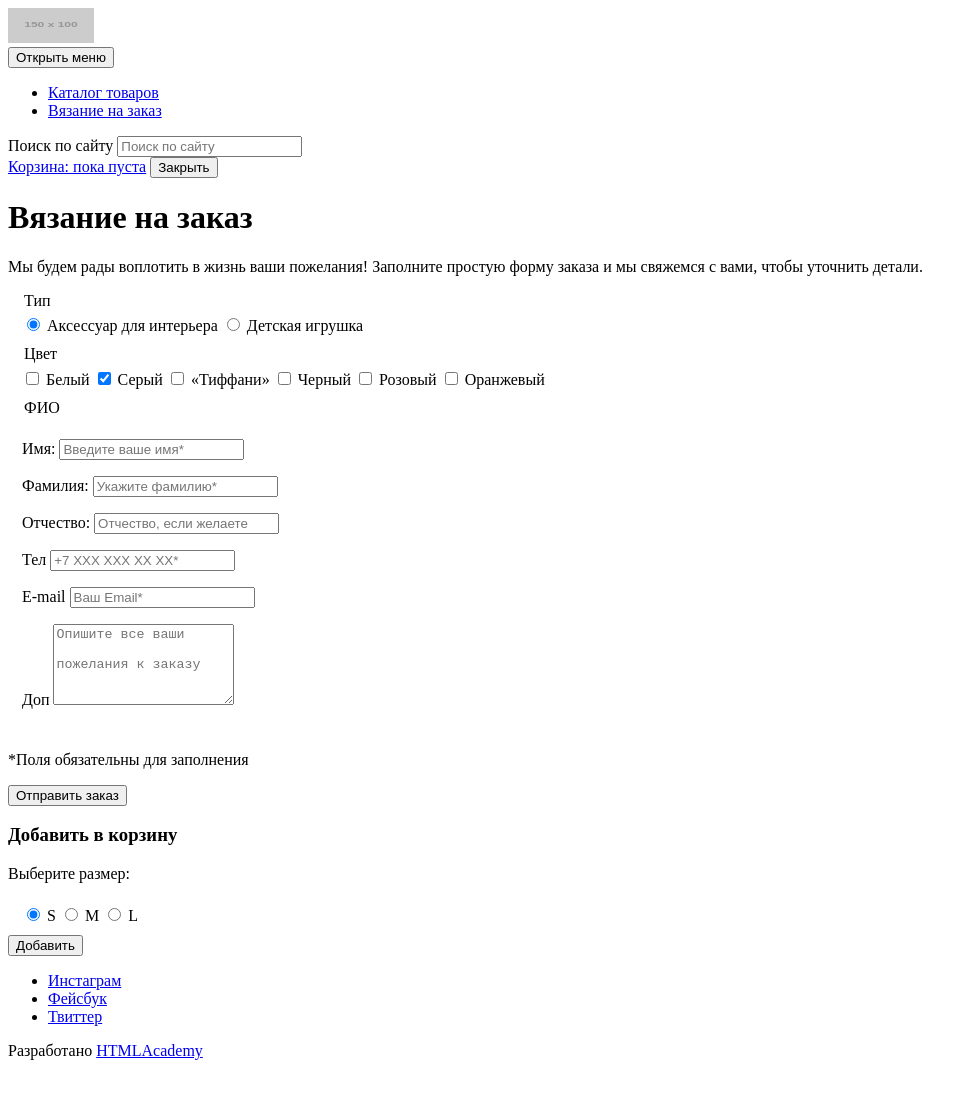
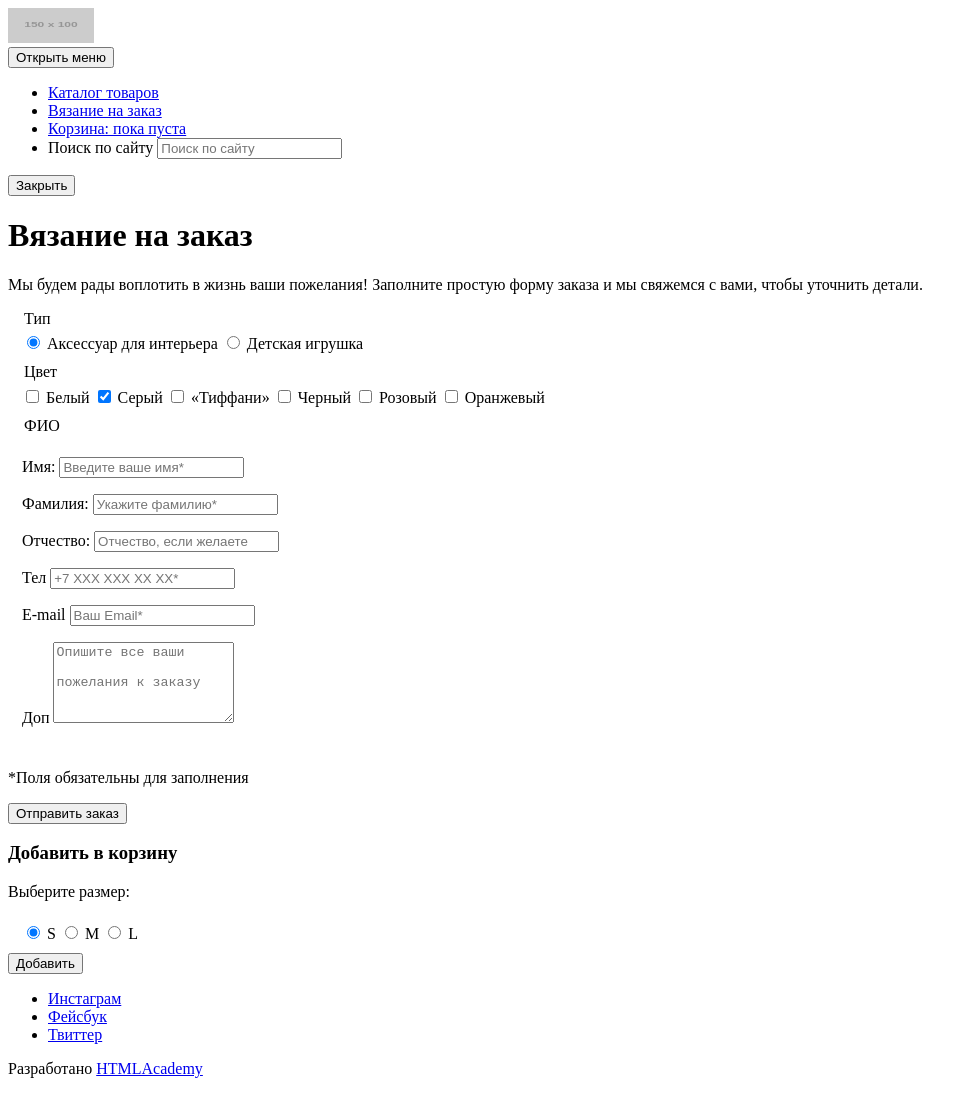
Before and after one commit to Svetlana-Gubina/369637-mishka-16, a website: page source/form.html in a window 1280 px wide. Shown: the whole page, without its empty margins (0-977 px from the left). Drawn offline with Linux system fonts and the light colour scheme; placeholder pictures from the web are drawn by us.

Commit message:
Fix classes in site-list & footer

```diff
--- a/source/form.html
+++ b/source/form.html
@@ -13,12 +13,14 @@
                 <ul class="main-nav__list site-list">
                    <li class="site-list__item"><a href="catalog.html">Каталог товаров</a></li>
                    <li class="site-list__item"><a href="order.html">Вязание на заказ</a></li>
+                   <li class="site-list__item"><a href="cart.html">Корзина: пока пуста</a></li>
+                   <li class="site-list__item">
+                      <form class="site-list__form" action="https://echo.htmlacademy.ru" method="GET">
+                        <label class="visually-hidden" for="search-field">Поиск по сайту</label>
+                        <input id="search-field" type="search" placeholder="Поиск по сайту">
+                     </form>
+                   </li>
                 </ul>
-                <form class="site-list__form" action="https://echo.htmlacademy.ru" method="GET">
-                   <label class="visually-hidden" for="search-field">Поиск по сайту</label>
-                   <input class="site-list__item" id="search-field" type="search" placeholder="Поиск по сайту">
-                </form>
-                <a class="site-list__item" href="cart.html">Корзина: пока пуста</a>
                 <button class="btn-close" type="button">Закрыть</button>
              </div>
           </nav>
@@ -105,7 +107,7 @@
              <button class="modal__form-button button" type="submit">Добавить</button>
           </form>
       </section>
-      <page-footer class="page-footer">
+      <footer class="page-footer">
           <div class="page-footer__container social">
              <ul class="social__list">
                 <li class="social__item"><a class="social__link social__link--inst" href="#">Инстаграм</a></li>
@@ -116,7 +118,6 @@
           <div class="page-footer__container copyright">
              <p class="copyright__text">Разработано <a class="copyright__link" href="https://htmlacademy.ru/intensive/adaptive">HTMLAcademy</a></p>
           </div>
-      </page-footer>
+      </footer>
     </body>
 </html>
-<!--<p>Репозиторий создан для обучения на профессиональном онлайн‑курсе «<a href="https://htmlacademy.ru/intensive/adaptive">HTML и CSS, уровень 2</a>».</p>-->
```
Also changed, not shown: source/catalog.html (+9 -7 lines), source/index.html (+10 -9 lines).
